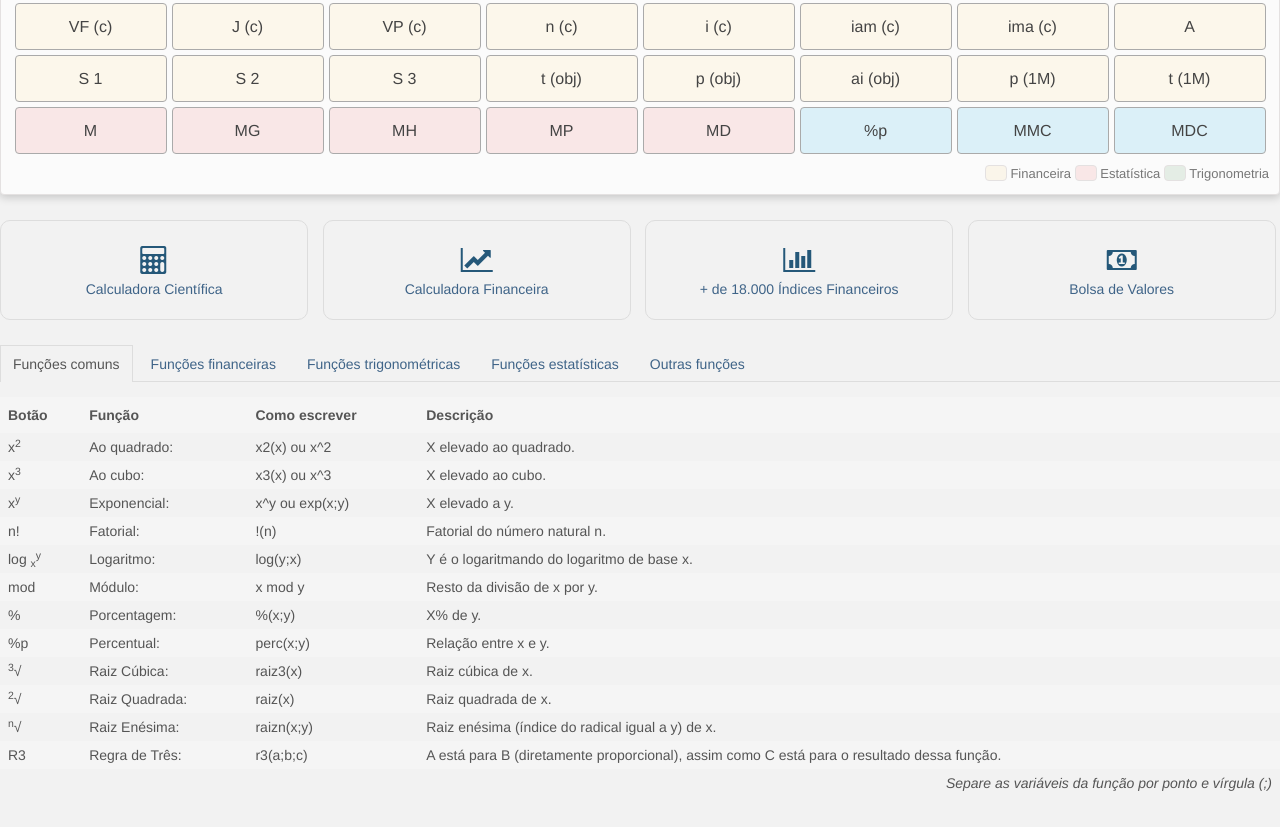
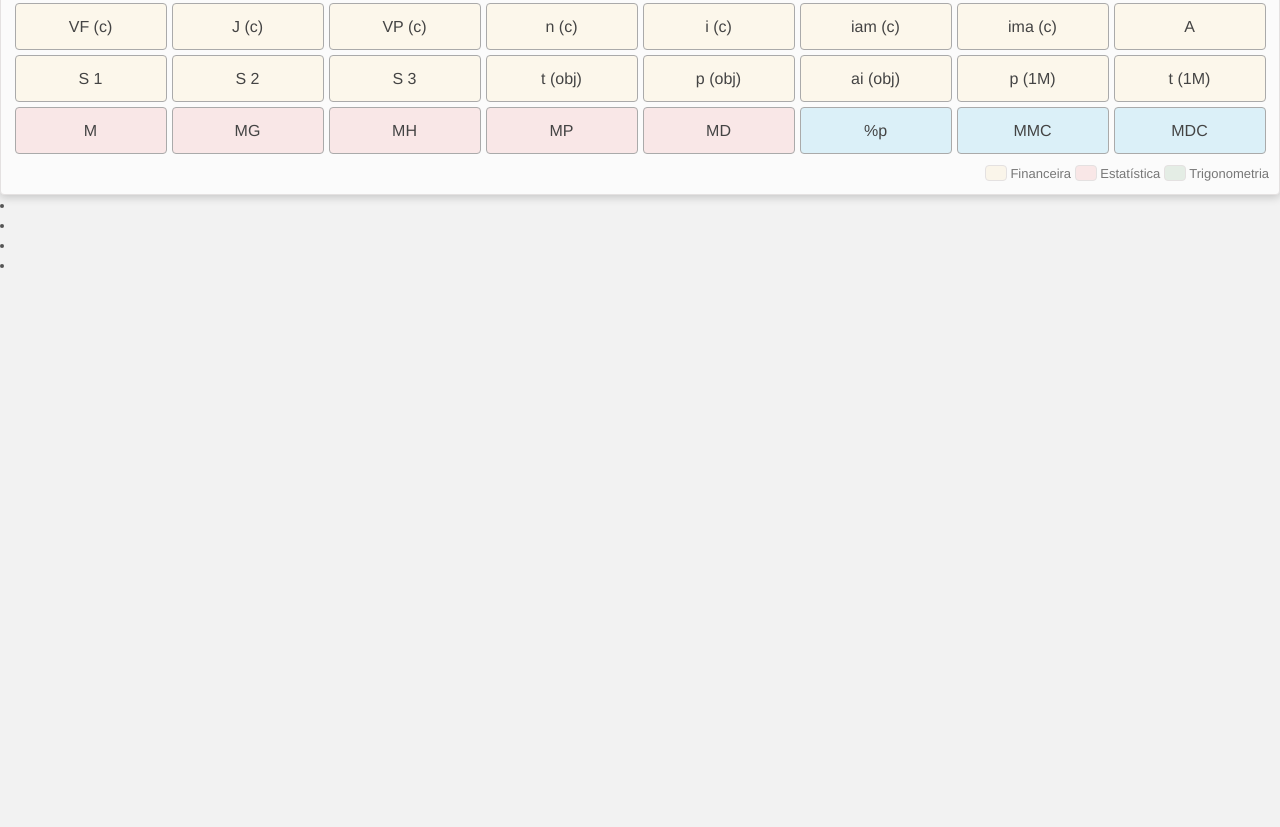
Before and after one commit to vinisan11/vinisan11.github.io, a plain HTML site: page basica.html in a window 1280 px wide. Shown: the part 527-1354 px from the top of the page. After the commit the page ends 802 px from the top, so only its background shows below. Drawn offline with Linux system fonts and the light colour scheme; a script that the page names is missing.

Commit message:
Update basica.html

```diff
--- a/basica.html
+++ b/basica.html
@@ -467,85 +467,7 @@
 
 
 
-<div style="margin-top:10px">
-<!-- Responsivo - Banner e Link -->
-<ins class="adsbygoogle"
-     style="display:block"
-     data-ad-client="ca-pub-8726144100739002"
-     data-ad-slot="4587198978"
-     data-ad-format="auto"
-     data-full-width-responsive="true"></ins>
-<script>
-(adsbygoogle = window.adsbygoogle || []).push({});
-</script>
-</div>
 
-<div class="uk-grid uk-grid-small" style="margin-top:15px;margin-bottom:25px">
-    <div class="uk-width-medium-1-4">
-        <div class="cxvm">
-			<a href="cientifica.html">
-    			<i class="uk-icon-calculator uk-icon-medium"></i><br>
-    			<div class="cxvmd">Calculadora Científica</div>
-			</a>
-		</div>
-    </div>
-    <div class="uk-width-medium-1-4">
-        <div class="cxvm">
-			<a href="financeira.html">
-    			<i class="uk-icon-line-chart uk-icon-medium"></i><br>
-    			<div class="cxvmd">Calculadora Financeira</div>
-			</a>
-		</div>
-    </div>
-<div class="uk-width-medium-1-4">
-        <div class="cxvm">
-			<a href="indices.html">
-    			<i class="uk-icon-bar-chart uk-icon-medium"></i><br/>
-    			<div class="cxvmd">+ de 18.000 Índices Financeiros</div>
-			</a>
-		</div>
-    </div>
-    <div class="uk-width-medium-1-4">
-        <div class="cxvm">
-			<a href="bolsa.html">
-    			<i class="uk-icon-money uk-icon-medium"></i><br>
-    			<div class="cxvmd">Bolsa de Valores</div>
-			</a>
-		</div>
-    </div>
-
-</div>
-
-<ul class="uk-tab" data-uk-tab="{connect:'#help'}" style="margin-top:10px">
-    <li><a>Funções comuns</a></li>
-    <li onclick="abacarreg('f')"><a>Funções financeiras</a></li>
-    <li onclick="abacarreg('t')"><a>Funções trigonométricas</a></li>
-    <li onclick="abacarreg('e')"><a>Funções estatísticas</a></li>
-    <li onclick="abacarreg('o')"><a>Outras funções</a></li>
-</ul>
-<ul id="help" class="uk-switcher uk-margin">
-    <li>
-    	<div class="uk-overflow-container">
-    		<div class="uk-overflow-auto">
-            	<table class="uk-table uk-table-hover uk-table-striped uk-table-condensed uk-table-middle">
-                    <tr><th>Botão</th><th>Função</th><th>Como escrever</th><th>Descrição</th></tr>
-                    <tr><td>x<sup>2</sup></td><td>Ao quadrado:</td><td data-uk-tooltip="{pos:'top'}" title="Exemplos:<br>x2(3) = 9<br>3^2 = 9">x2(x) ou x^2</td><td>X elevado ao quadrado.</td></tr>
-                    <tr><td>x<sup>3</sup></td><td>Ao cubo:</td><td data-uk-tooltip="{pos:'top'}" title="Exemplos:<br>x3(2) = 8<br>2^3 = 8">x3(x) ou x^3</td><td>X elevado ao cubo.</td></tr>
-                    <tr><td>x<sup>y</sup></td><td>Exponencial:</td><td data-uk-tooltip="{pos:'top'}" title="Exemplos:<br>exp(2;3) = 8<br>2^3 = 8">x^y ou exp(x;y)</td><td>X elevado a y.</td></tr>
-                    <tr><td>n!</td><td>Fatorial:</td><td data-uk-tooltip="{pos:'top'}" title="Exemplo: !(5) = 120">!(n)</td><td>Fatorial do número natural n.</td></tr>
-                    <tr><td>log <sub>x</sub><sup>y</sup></td><td>Logaritmo:</td><td data-uk-tooltip="{pos:'right'}" title="Exemplo: log(9;3) = 2">log(y;x) </td><td>Y é o logaritmando do logaritmo de base x.</td></tr>
-                    <tr><td>mod</td><td>Módulo:</td><td data-uk-tooltip="{pos:'top'}" title="Exemplo: 4 mod 3 = 1">x mod y</td><td>Resto da divisão de x por y.</td></tr>
-                    <tr><td>%</td><td>Porcentagem:</td><td data-uk-tooltip="{pos:'top'}" title="Exemplo: %(10;50) = 5">%(x;y)</td><td>X% de y.</td></tr>
-                    <tr><td>%p</td><td>Percentual:</td><td data-uk-tooltip="{pos:'top'}" title="Exemplo: perc(10;20) = 0,5 (metade)">perc(x;y)</td><td>Relação entre x e y.</td></tr>
-                    <tr><td><sup>3</sup>√</td><td>Raiz Cúbica:</td><td data-uk-tooltip="{pos:'top'}" title="Exemplo: raiz3(8) = 2">raiz3(x)</td><td>Raiz cúbica de x.</td></tr>
-            		<tr><td><sup>2</sup>√</td><td>Raiz Quadrada:</td><td data-uk-tooltip="{pos:'top'}" title="Exemplo: raiz(64) = 8">raiz(x)</td><td>Raiz quadrada de x.</td></tr>
-                    <tr><td><sup>n</sup>√</td><td>Raiz Enésima:</td><td data-uk-tooltip="{pos:'top'}" title="Exemplo: raizn(4;2) = 2">raizn(x;y)</td><td>Raiz enésima (índice do radical igual a y) de x.</td></tr>
-                   	<tr><td>R3</td><td>Regra de Três:</td><td data-uk-tooltip="{pos:'top'}" title="Exemplo: r3(5;10;4) = 8">r3(a;b;c)</td><td>A está para B (diretamente proporcional), assim como C está para o resultado dessa função.</td></tr>
-                    <tr><td colspan="4" style="text-align: right;font-style: italic;">Separe as variáveis da função por ponto e vírgula (;)</td></tr>
-                </table>
-            </div>
-        </div>
-    </li>
     <li id="hlp_f"></li>
     <li id="hlp_t"></li>
     <li id="hlp_e"></li>
```
